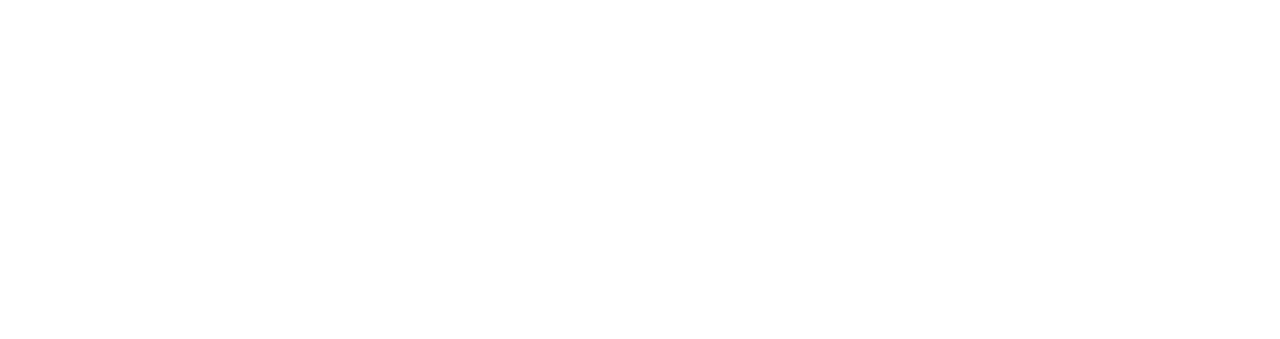
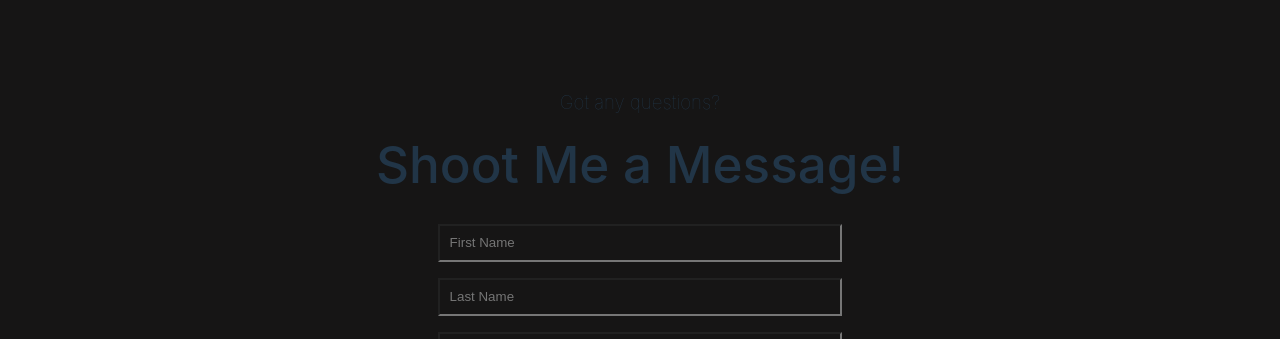
Before and after one commit to afiqamjad/afiqamjad.github.io, a React (Vite) app: page / in a window 1280 px wide. Shown: the part 2458-2797 px from the top of the page. Before the commit the page ends 2400 px from the top, so only its background shows below. Built offline with nearby package versions, Linux system fonts and the light colour scheme; a web font is replaced by a local one.

Commit message:
Init Contact page

```diff
--- a/src/routes/App.jsx
+++ b/src/routes/App.jsx
@@ -4,6 +4,7 @@
 import Projects from './Projects.jsx'
 import Intro from './Intro.jsx'
 import Navbar from './Navbar.jsx'
+import Contact from './Contact.jsx'
 
 function App() {
   return (
@@ -16,6 +17,9 @@
       <div id="projects">
         <Projects />
       </div>
+      <div id="contact">
+        <Contact />
+      </div>
     </>
   )
 }
--- /dev/null
+++ b/src/routes/Contact.css
@@ -0,0 +1,67 @@
+.contactContainer {
+    display: flex;
+    flex-direction: column;
+    height: 100vh;
+    width: 100vw;
+    background-color: #161515;
+    align-items: center;
+    justify-content: flex-start;
+}
+
+.opener {
+    display: flex;
+    flex-direction: column;
+    align-items: center;
+    justify-content: center;
+    margin-top: 8rem;
+}
+
+h3 {
+    font-weight: 100;
+}
+
+h1 {
+    margin: 0px;
+    font-weight:500;
+}
+
+.formsInputs {
+    display: flex;
+    flex-direction: column;
+    align-items: center;
+    justify-content: flex-start;
+    height: 55vh;
+    width: 100vw;
+}
+
+input[type='text'], input[type='email'],textarea {
+    width: 31vw;
+    height: 2rem;
+    margin: 0.5rem;
+    background-color: #161515;
+    text-indent: 0.5rem;
+}
+
+textarea {
+    height: 7rem;
+    resize: none;
+    line-height: 2rem;
+}
+
+#fname {
+    margin-top: 2rem;
+}
+
+input[type=submit] {
+    margin-top: 1rem;
+    width: 10rem;
+    height: 2rem;
+    outline: none;
+    border-width: 0px;
+    border-radius: 3px;
+    font-family: "Ubuntu", sans-serif;
+}
+
+input[type=submit]:hover {
+    background-color: rgb(67, 65, 65);
+}
--- /dev/null
+++ b/src/routes/Contact.jsx
@@ -0,0 +1,39 @@
+import React from "react";
+import './Contact.css';
+
+const Contact = () => {
+    return (
+        <div className="contactContainer">
+            <div className="opener">
+                <h3>Got any questions?</h3>
+                <h1>Shoot Me a Message!</h1>
+            </div>
+            <div className="formsContainer">
+                <form className="formsInputs" action="action_page.php">
+
+                    <label for='fname'></label>
+                    <input type='text' id='fname' name="firstname" placeholder="First Name"/>
+
+                    <label for='lname'></label>
+                    <input type='text' id='lname' name='lastname' placeholder="Last Name"/>
+
+                    <label for='email'></label>
+                    <input type="email" id="email" name="email" placeholder="Email"/>
+
+                    <label for="message"></label>
+                    <textarea id="message" name="message" placeholder="Type your message here! (2000 characters max)" maxLength="2000"></textarea>
+
+                    <input type="submit" value="SUBMIT"/>
+
+                </form>
+
+            </div>
+            <div className="socmedContainer">
+
+            </div>
+
+        </div>
+    )
+}
+
+export default Contact
```
